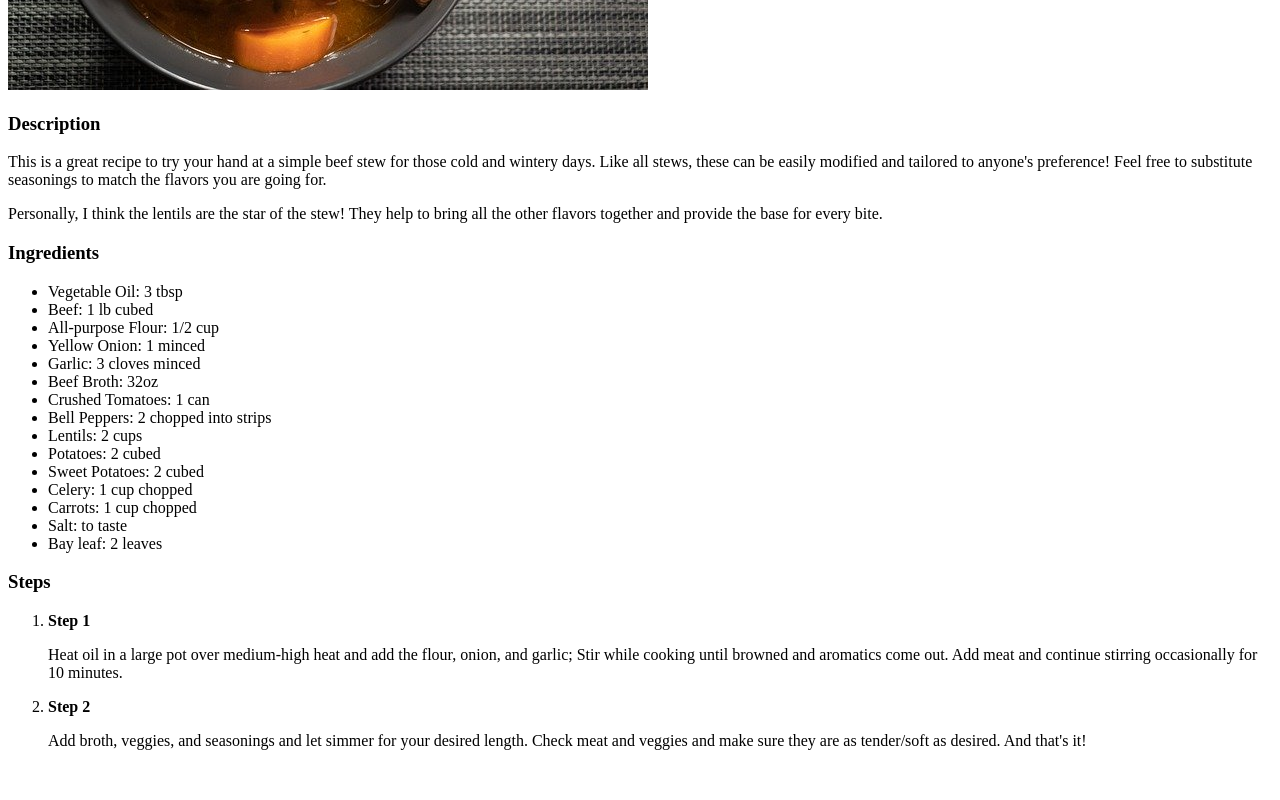
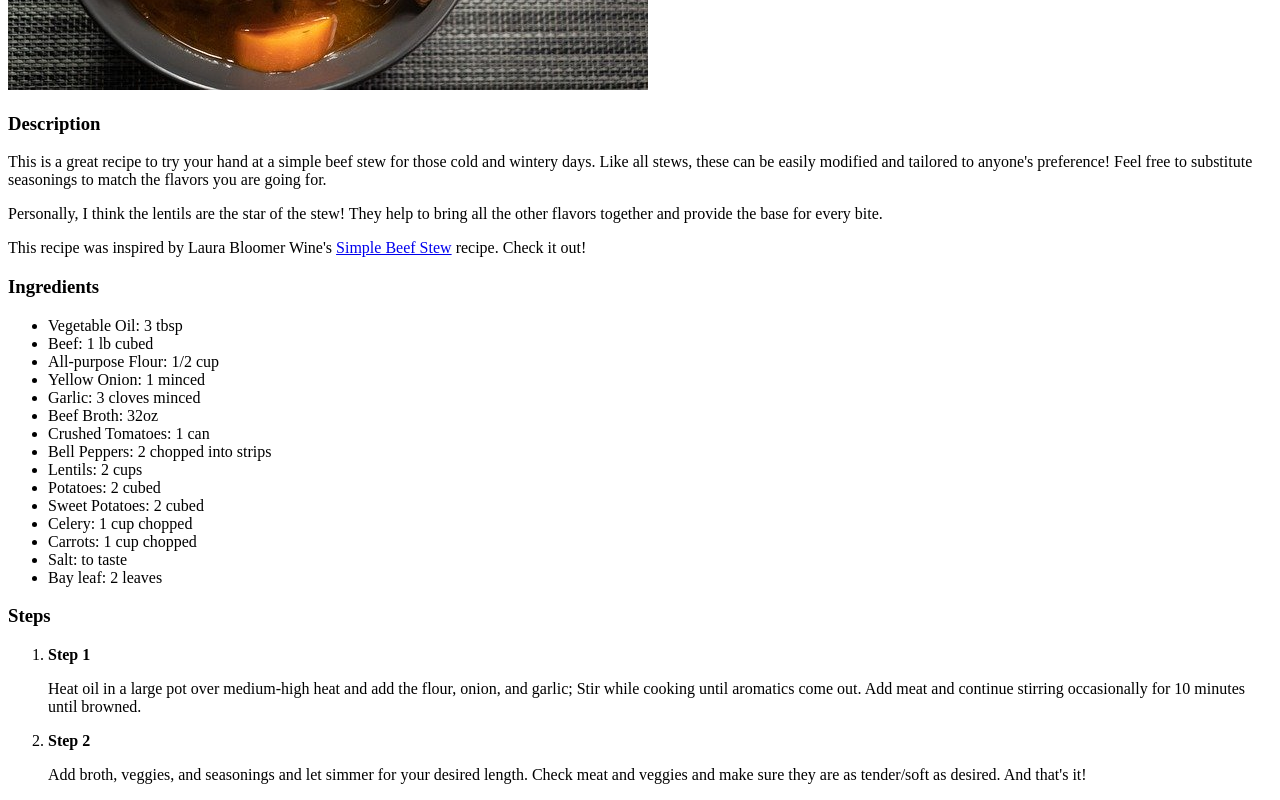
Before and after one commit to EnzoDFer/odin-recipes, a plain HTML site: page recipes/beef-stew.html in a window 1280 px wide. Shown: the part 417-1217 px from the top of the page. Before the commit the page ends 1183 px from the top, so only its background shows below. Drawn offline with Linux system fonts and the light colour scheme.

Commit message:
Update Beef stew recipe description and steps
Update the description to add inspiration credit to
https://www.allrecipes.com/recipe/279251/simple-beef-stew/.  Updated
steps to correct meat-browning step.

```diff
--- a/recipes/beef-stew.html
+++ b/recipes/beef-stew.html
@@ -11,6 +11,7 @@
         <h3>Description</h3>
         <p>This is a great recipe to try your hand at a simple beef stew for those cold and wintery days.  Like all stews, these can be easily modified and tailored to anyone's preference! Feel free to substitute seasonings to match the flavors you are going for.</p>
         <p>Personally, I think the lentils are the star of the stew!  They help to bring all the other flavors together and provide the base for every bite.</p>
+        <p>This recipe was inspired by Laura Bloomer Wine's <a href="https://www.allrecipes.com/recipe/279251/simple-beef-stew/">Simple Beef Stew</a> recipe.  Check it out!</p>
         <h3>Ingredients</h3>
         <ul>
             <li>Vegetable Oil: 3 tbsp</li>
@@ -33,7 +34,7 @@
         <ol>
             <li>
                 <p><strong>Step 1</strong></p>
-                <p>Heat oil in a large pot over medium-high heat and add the flour, onion, and garlic; Stir while cooking until browned and aromatics come out. Add meat and continue stirring occasionally for 10 minutes.</p>
+                <p>Heat oil in a large pot over medium-high heat and add the flour, onion, and garlic; Stir while cooking until aromatics come out. Add meat and continue stirring occasionally for 10 minutes until browned.</p>
             </li>
             <li>
                 <p><strong>Step 2</strong></p>
```
